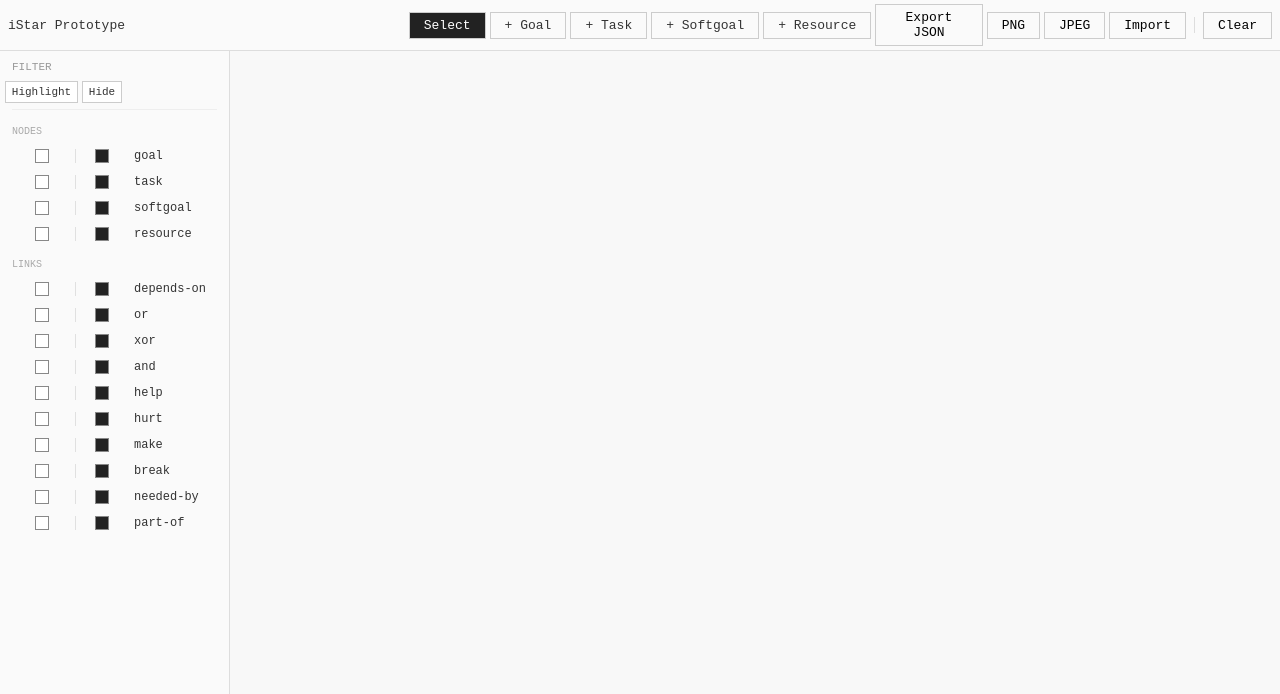
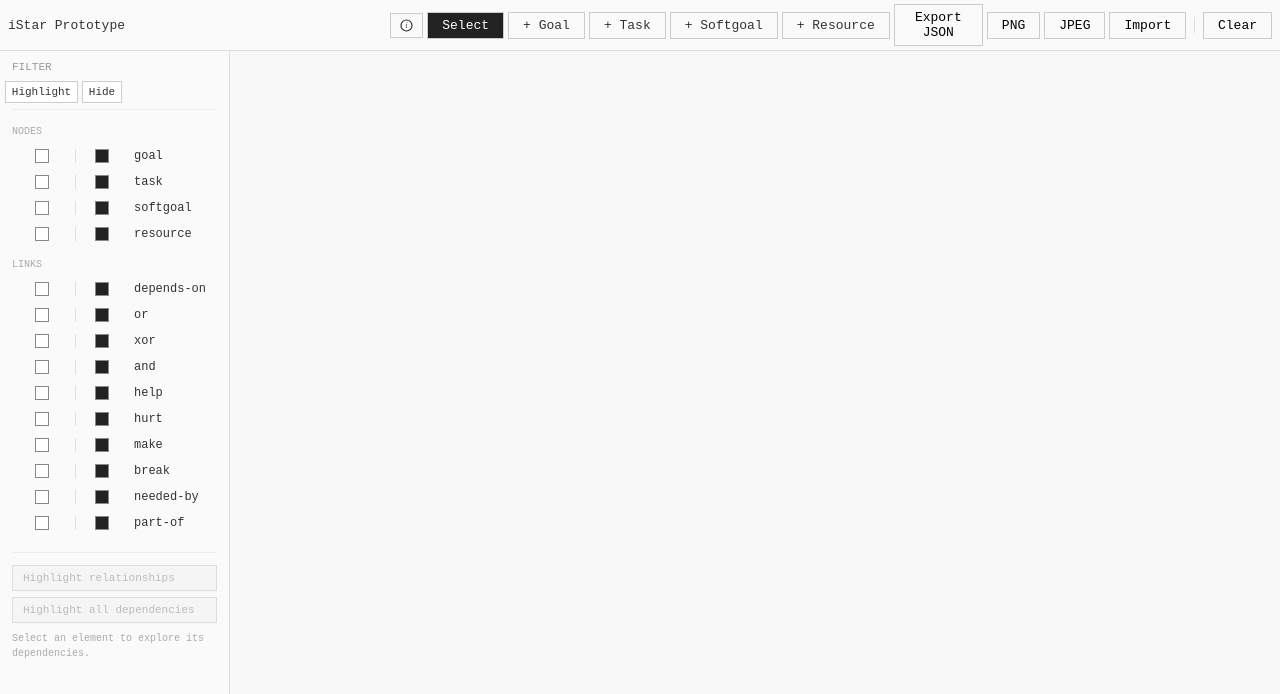
Before and after one commit to HansCastorpus/iStar-Prototype, a React (Vite) app in the folder iStar Prototype/: page / in a window 1280 px wide. Shown: the top 694 px of the page. Built offline with nearby package versions, Linux system fonts and the light colour scheme.

Commit message:
Highlight relations

```diff
--- a/iStar Prototype/src/components/Canvas.jsx
+++ b/iStar Prototype/src/components/Canvas.jsx
@@ -69,9 +69,8 @@ export default function Canvas() {
 
     if (modeRef.current.startsWith('add-')) {
       addNode(modeRef.current.replace('add-', ''), world.x, world.y)
-    } else if (modeRef.current === 'connect') {
+    } else {
       clearConnect()
-    } else {
       deselect()
     }
   }
--- a/iStar Prototype/src/components/FilterPanel.jsx
+++ b/iStar Prototype/src/components/FilterPanel.jsx
@@ -13,6 +13,15 @@ export default function FilterPanel() {
   const toggleIsolateType   = useStore(s => s.toggleIsolateType)
   const toggleAllHighlight  = useStore(s => s.toggleAllHighlight)
   const toggleAllIsolate    = useStore(s => s.toggleAllIsolate)
+  const focusNodeId         = useStore(s => s.focusNodeId)
+  const focusDeep           = useStore(s => s.focusDeep)
+  const setFocusNode        = useStore(s => s.setFocusNode)
+  const selectedId          = useStore(s => s.selectedId)
+  const selectedType        = useStore(s => s.selectedType)
+
+  const canFocus       = selectedType === 'node' && !!selectedId
+  const isDirectActive = !!focusNodeId && focusNodeId === selectedId && !focusDeep
+  const isDeepActive   = !!focusNodeId && focusNodeId === selectedId && focusDeep
 
   return (
     <div style={{
@@ -47,6 +56,31 @@ export default function FilterPanel() {
       <Section label="Links" types={LINK_TYPES}
         highlightTypes={highlightTypes} isolateTypes={isolateTypes}
         onToggleH={toggleHighlightType} onToggleI={toggleIsolateType} />
+
+      {/* Focus section */}
+      <div style={{ borderTop: '1px solid #eee', marginTop: 14, paddingTop: 12, display: 'flex', flexDirection: 'column', gap: 6 }}>
+        <button
+          onClick={() => canFocus && setFocusNode(selectedId, false)}
+          style={focusBtnStyle(isDirectActive, canFocus)}
+        >
+          {isDirectActive ? 'Clear focus' : 'Highlight relationships'}
+        </button>
+        <button
+          onClick={() => canFocus && setFocusNode(selectedId, true)}
+          style={focusBtnStyle(isDeepActive, canFocus)}
+        >
+          {isDeepActive ? 'Clear focus' : 'Highlight all dependencies'}
+        </button>
+        <div style={{ fontSize: 10, color: '#aaa', fontFamily: 'monospace', marginTop: 2, lineHeight: 1.5 }}>
+          {!canFocus
+            ? 'Select an element to explore its dependencies.'
+            : isDeepActive
+            ? 'Showing full upstream dependency chain.'
+            : isDirectActive
+            ? 'Showing direct dependencies only.'
+            : 'Highlight direct or all upstream dependencies of the selected element.'}
+        </div>
+      </div>
     </div>
   )
 }
@@ -108,3 +142,15 @@ const colBtn = {
   color: '#333',
   textAlign: 'center',
 }
+
+const focusBtnStyle = (active, enabled) => ({
+  width: '100%',
+  background: active ? '#222' : enabled ? 'white' : '#f5f5f5',
+  color: active ? 'white' : enabled ? '#333' : '#bbb',
+  border: `1px solid ${active ? '#222' : enabled ? '#bbb' : '#ddd'}`,
+  padding: '6px 10px',
+  cursor: enabled ? 'pointer' : 'default',
+  fontSize: 11,
+  fontFamily: 'monospace',
+  textAlign: 'left',
+})
--- a/iStar Prototype/src/components/Link.jsx
+++ b/iStar Prototype/src/components/Link.jsx
@@ -2,6 +2,21 @@ import { useRef, useState } from 'react'
 import useStore from '../store/useStore.js'
 import { useZoom } from '../contexts/ZoomContext.jsx'
 import { pointsToPath, getPointAtT, projectOntoPath } from '../utils/routing.js'
+
+function transitiveSourceSet(links, startId) {
+  const visited = new Set([startId])
+  const queue = [startId]
+  while (queue.length > 0) {
+    const cur = queue.shift()
+    for (const l of Object.values(links)) {
+      if (l.targetId === cur && !visited.has(l.sourceId)) {
+        visited.add(l.sourceId)
+        queue.push(l.sourceId)
+      }
+    }
+  }
+  return visited
+}
 
 const PAD_X = 10
 const PAD_Y = 3
@@ -24,14 +39,16 @@ const TRIM_NEEDED   = ARROW_H + ICON_GAP + ICON_R + ARROW_H / 2 - ICON_STUB  //
 const SOURCE_DECORATED = new Set(['depends-on'])
 
 const HIGHLIGHT_STYLES = {
-  hurt:       { color: '#EE3131', sw: 8 },
-  break:      { color: '#EE3131', sw: 8 },
-  help:       { color: '#457DF5', sw: 8 },
-  make:       { color: '#457DF5', sw: 8 },
+  hurt:         { color: '#EE3131', sw: 8 },
+  break:        { color: '#EE3131', sw: 8 },
+  help:         { color: '#457DF5', sw: 8 },
+  make:         { color: '#457DF5', sw: 8 },
   'needed-by':  { color: '#555',    sw: 4, dash: '8 4' },
   'depends-on': { color: '#555752', sw: 4 },
   'or':         { color: '#F8B331', sw: 4 },
+  'xor':        { color: '#E07000', sw: 4 },
   'and':        { color: '#21755D', sw: 4 },
+  'part-of':    { color: '#9333EA', sw: 4 },
 }
 
 // Direction + tip at the TARGET end (last segment).
@@ -231,8 +248,24 @@ export default function Link({ link, points, andBar }) {
   const { transformRef } = useZoom()
   const highlightTypes = useStore(s => s.highlightTypes)
   const isolateTypes   = useStore(s => s.isolateTypes)
+  const focusNodeId    = useStore(s => s.focusNodeId)
 
-  const isHidden = !isolateTypes.includes(link.type)
+  const isHidden   = !isolateTypes.includes(link.type)
+  const isFocused = useStore(s => {
+    if (!s.focusNodeId) return false
+    if (s.focusDeep) {
+      const set = transitiveSourceSet(s.links, s.focusNodeId)
+      return set.has(link.sourceId) && set.has(link.targetId)
+    }
+    if (link.targetId === s.focusNodeId) return true
+    const sources = new Set(
+      Object.values(s.links)
+        .filter(l => l.targetId === s.focusNodeId)
+        .map(l => l.sourceId)
+    )
+    return sources.has(link.sourceId) && sources.has(link.targetId)
+  })
+  const isDimmed = !!focusNodeId && !isFocused
 
   if (!points || points.length < 2) return null
 
@@ -254,11 +287,11 @@ export default function Link({ link, points, andBar }) {
   const d          = pointsToPath(trimmed)
   const t          = link.labelT ?? 0.5
   const pos        = getPointAtT(points, t)
-  const isSelected      = selectedId === link.id
-  const isFilterActive  = highlightTypes.length > 0 && highlightTypes.includes(link.type)
-  const hlStyle         = isFilterActive ? HIGHLIGHT_STYLES[link.type] : null
-  const color           = hlStyle?.color ?? (isSelected ? '#0070f3' : '#555')
-  const sw              = hlStyle?.sw    ?? (isSelected ? 2 : 1.5)
+  const isSelected     = selectedId === link.id
+  const isFilterActive = (highlightTypes.length > 0 && highlightTypes.includes(link.type)) || isFocused
+  const hlStyle        = isFilterActive ? HIGHLIGHT_STYLES[link.type] : null
+  const color          = hlStyle?.color ?? (isSelected ? '#0070f3' : '#555')
+  const sw             = hlStyle?.sw    ?? (isSelected ? 2 : 1.5)
 
   const clientToWorld = (cx, cy) => {
     const rect = labelRef.current.ownerSVGElement.getBoundingClientRect()
@@ -311,7 +344,7 @@ export default function Link({ link, points, andBar }) {
   return (
     <g onKeyDown={handleKeyDown} tabIndex={0} style={{
       outline: 'none',
-      opacity: isHidden ? 0 : 1,
+      opacity: isHidden ? 0 : isDimmed ? 0.12 : 1,
       pointerEvents: isHidden ? 'none' : undefined,
     }}>
       {/* Wide invisible hit area */}
--- a/iStar Prototype/src/components/Node.jsx
+++ b/iStar Prototype/src/components/Node.jsx
@@ -1,6 +1,21 @@
 import { useRef } from 'react'
 import useStore from '../store/useStore.js'
 import { wrapLabel, NODE_LINE_H, NODE_BADGE_H, NODE_PAD_X, GOAL_PAD_X } from '../utils/grid.js'
+
+function transitiveSourceSet(links, startId) {
+  const visited = new Set([startId])
+  const queue = [startId]
+  while (queue.length > 0) {
+    const cur = queue.shift()
+    for (const l of Object.values(links)) {
+      if (l.targetId === cur && !visited.has(l.sourceId)) {
+        visited.add(l.sourceId)
+        queue.push(l.sourceId)
+      }
+    }
+  }
+  return visited
+}
 
 const BADGE_CHAR_W = 7.5
 const BADGE_PAD_X = 7
@@ -39,8 +54,23 @@ export default function Node({ node }) {
   const isHidden       = !isolateTypes.includes(node.type)
   const isHighlighted  = highlightActive && highlightTypes.includes(node.type)
 
+  // 'none' | 'focus' (the selected node) | 'connected' (in dependency set) | 'dimmed'
+  const focusStatus = useStore(s => {
+    if (!s.focusNodeId) return 'none'
+    if (node.id === s.focusNodeId) return 'focus'
+    if (s.focusDeep) {
+      const set = transitiveSourceSet(s.links, s.focusNodeId)
+      return set.has(node.id) ? 'connected' : 'dimmed'
+    }
+    const connected = Object.values(s.links).some(
+      l => l.sourceId === node.id && l.targetId === s.focusNodeId
+    )
+    return connected ? 'connected' : 'dimmed'
+  })
+
   const HIGHLIGHT_FILLS = { goal: '#d0cabf', task: '#A2BBD9', softgoal: '#e2dfd5', resource: '#AFD2AF' }
-  const hlFill = isHighlighted ? (HIGHLIGHT_FILLS[node.type] ?? 'white') : 'white'
+  const isFillHighlighted = isHighlighted || focusStatus === 'focus' || focusStatus === 'connected'
+  const hlFill = isFillHighlighted ? (HIGHLIGHT_FILLS[node.type] ?? 'white') : 'white'
 
   const clientToWorld = (cx, cy) => {
     const pt = gRef.current.ownerSVGElement.createSVGPoint()
@@ -142,7 +172,7 @@ export default function Node({ node }) {
       transform={`translate(${node.x},${node.y})`}
       style={{
         cursor: 'move', touchAction: 'none',
-        opacity: isHidden ? 0 : 1,
+        opacity: isHidden ? 0 : focusStatus === 'dimmed' ? 0.15 : 1,
         pointerEvents: isHidden ? 'none' : undefined,
       }}
       onPointerDown={onPointerDown}
--- a/iStar Prototype/src/components/PropertyPopover.jsx
+++ b/iStar Prototype/src/components/PropertyPopover.jsx
@@ -12,7 +12,7 @@ const LINK_TYPES = [
 
 export default function PropertyPopover() {
   const { selectedId, selectedType, nodes, links, actors,
-    updateNode, updateLink, deleteNode, deleteLink, reverseLink, ensureActor } = useStore()
+    updateNode, updateLink, deleteNode, deleteLink, reverseLink, ensureActor, deselect } = useStore()
   const selectedIds = useStore(s => s.selectedIds)
   const { transform } = useZoom()
   const [confirmDelete, setConfirmDelete] = useState(false)
@@ -89,9 +89,10 @@ export default function PropertyPopover() {
   const node = nodes[selectedId]
   if (!node) return null
 
+  const GAP = 20
   const { x: sx, y: sy } = worldToScreen(
     node.x + node.width / 2,
-    node.y + node.height + 8,
+    node.y,
     transform,
   )
 
@@ -118,9 +119,15 @@ export default function PropertyPopover() {
 
   return (
     <div style={{
-      ...popoverStyle(sx - 250, sy - 250),
-      transform: 'translateX(-50%)',
+      ...popoverStyle(sx - GAP, sy - GAP),
+      transform: 'translate(-100%, -100%)',
+      paddingTop: 20,
     }}>
+      <button onClick={deselect} style={closeBtnStyle}>×</button>
+      <svg style={{ position: 'absolute', bottom: 0, right: 0, width: 0, height: 0, overflow: 'visible', pointerEvents: 'none' }}>
+        <line x1={0} y1={0} x2={GAP} y2={GAP} stroke="#bbb" strokeWidth={1} />
+        <circle cx={GAP} cy={GAP} r={2} fill="#aaa" />
+      </svg>
       <label style={labelStyle}>label</label>
       <input
         autoFocus
@@ -191,6 +198,19 @@ const inputStyle = {
   width: '100%',
 }
 
+const closeBtnStyle = {
+  position: 'absolute',
+  top: 4,
+  right: 6,
+  background: 'none',
+  border: 'none',
+  cursor: 'pointer',
+  fontSize: 13,
+  color: '#999',
+  lineHeight: 1,
+  padding: 0,
+}
+
 const btnStyle = (color) => ({
   background: 'none',
   border: `1px solid ${color}`,
--- a/iStar Prototype/src/components/Toolbar.jsx
+++ b/iStar Prototype/src/components/Toolbar.jsx
@@ -9,29 +9,65 @@ const MODES = [
   { id: 'add-resource',   label: '+ Resource' },
 ]
 
+function GoalShape() {
+  return (
+    <svg width="24" height="14" viewBox="0 0 24 14" style={{ display: 'inline', verticalAlign: 'middle', margin: '0 2px' }}>
+      <rect x="0.5" y="0.5" width="23" height="13" rx="6.5" fill="white" stroke="#333" strokeWidth="1"/>
+    </svg>
+  )
+}
+
+function ArrowIcon() {
+  return (
+    <svg width="24" height="14" viewBox="0 0 24 14" style={{ display: 'inline', verticalAlign: 'middle', margin: '0 2px' }}>
+      <line x1="2" y1="7" x2="17" y2="7" stroke="#333" strokeWidth="1.2"/>
+      <polygon points="17,4 22,7 17,10" fill="#333"/>
+    </svg>
+  )
+}
+
+function TagIcon() {
+  return (
+    <svg width="32" height="14" viewBox="0 0 32 14" style={{ display: 'inline', verticalAlign: 'middle', margin: '0 2px' }}>
+      <rect x="0.5" y="0.5" width="31" height="13" rx="6.5" fill="white" stroke="#333" strokeWidth="1"/>
+      <text x="16" y="7.5" textAnchor="middle" dominantBaseline="middle" fontSize="7" fontFamily="sans-serif" fill="#333">AND</text>
+    </svg>
+  )
+}
+
+const STEPS = [
+  <>Add intentional elements <GoalShape /> by clicking the + buttons.</>,
+  <>Add information from the popup that appears. You can also modify the type of the element <GoalShape /> by clicking on the element <GoalShape />.</>,
+  <>Select two intentional elements <GoalShape /> to choose the link <ArrowIcon /> that defines their relationship. The order of the selection defines the direction of the link <ArrowIcon />. You can change the link's type and direction by clicking on the link <ArrowIcon />.</>,
+  <>For the links <ArrowIcon />, the path is created along an octilinear grid.</>,
+  <>You can slide the information tags <TagIcon /> on the link to improve readability.</>,
+]
+
 export default function Toolbar() {
   const { mode, setMode, exportDiagram, importDiagram, clearDiagram, exportAsImage } = useStore()
-  const fileRef = useRef(null)
-  const [armed, setArmed] = useState(false)
+  const fileRef  = useRef(null)
+  const helpRef  = useRef(null)
   const timerRef = useRef(null)
+  const [armed,    setArmed]    = useState(false)
+  const [helpOpen, setHelpOpen] = useState(false)
 
   const armClear = () => {
     setArmed(true)
     timerRef.current = setTimeout(() => setArmed(false), 4000)
   }
-
-  const cancelClear = () => {
-    clearTimeout(timerRef.current)
-    setArmed(false)
-  }
-
-  const confirmClear = () => {
-    clearTimeout(timerRef.current)
-    setArmed(false)
-    clearDiagram()
-  }
+  const cancelClear = () => { clearTimeout(timerRef.current); setArmed(false) }
+  const confirmClear = () => { clearTimeout(timerRef.current); setArmed(false); clearDiagram() }
 
   useEffect(() => () => clearTimeout(timerRef.current), [])
+
+  useEffect(() => {
+    if (!helpOpen) return
+    const handler = (e) => {
+      if (helpRef.current && !helpRef.current.contains(e.target)) setHelpOpen(false)
+    }
+    document.addEventListener('mousedown', handler)
+    return () => document.removeEventListener('mousedown', handler)
+  }, [helpOpen])
 
   const handleImport = (e) => {
     const file = e.target.files[0]
@@ -58,7 +94,68 @@ export default function Toolbar() {
       </div>
 
       {/* Centered mode buttons */}
-      <div style={{ display: 'flex', gap: 4 }}>
+      <div style={{ display: 'flex', gap: 4, alignItems: 'center' }}>
+
+        {/* Help button */}
+        <div ref={helpRef} style={{ position: 'relative' }}>
+          <button
+            onClick={() => setHelpOpen(v => !v)}
+            style={{
+              background: helpOpen ? '#222' : 'none',
+              color: helpOpen ? '#fff' : '#333',
+              border: '1px solid #ccc',
+              padding: '5px 9px',
+              cursor: 'pointer',
+              display: 'flex',
+              alignItems: 'center',
+              justifyContent: 'center',
+            }}
+          >
+            <svg width="13" height="13" viewBox="0 0 13 13" fill="none">
+              <circle cx="6.5" cy="6.5" r="5.5" stroke="currentColor" strokeWidth="1.2"/>
+              <text x="6.5" y="7" textAnchor="middle" dominantBaseline="middle"
+                fontSize="7.5" fontFamily="serif" fontStyle="italic" fill="currentColor">i</text>
+            </svg>
+          </button>
+
+          {helpOpen && (
+            <div style={{
+              position: 'absolute',
+              top: 'calc(100% + 6px)',
+              left: 0,
+              background: 'white',
+              border: '1px solid #ccc',
+              padding: '14px 18px',
+              paddingTop: 10,
+              zIndex: 300,
+              width: 380,
+              fontFamily: 'monospace',
+              fontSize: 12,
+              color: '#333',
+              lineHeight: 1.7,
+            }}>
+              <button
+                onClick={() => setHelpOpen(false)}
+                style={{
+                  position: 'absolute',
+                  top: 6,
+                  right: 8,
+                  background: 'none',
+                  border: 'none',
+                  cursor: 'pointer',
+                  fontSize: 14,
+                  color: '#999',
+                  lineHeight: 1,
+                  padding: '2px 4px',
+                }}
+              >×</button>
+              <ol style={{ margin: 0, paddingLeft: 20, display: 'flex', flexDirection: 'column', gap: 10 }}>
+                {STEPS.map((step, i) => <li key={i}>{step}</li>)}
+              </ol>
+            </div>
+          )}
+        </div>
+
         {MODES.map(({ id, label }) => (
           <button
             key={id}
--- a/iStar Prototype/src/store/useStore.js
+++ b/iStar Prototype/src/store/useStore.js
@@ -94,6 +94,8 @@ const useStore = create((set, get) => ({
   // ── Filter ───────────────────────────────────────────────────────────────────
   highlightTypes: [],              // types currently highlighted; empty = mode off
   isolateTypes:   [...ALL_TYPES],  // types currently isolated;   empty = mode off
+  focusNodeId:    null,            // when set, dims all links not connected to this node
+  focusDeep:      false,           // when true, use transitive closure instead of direct links only
 
   toggleHighlightType: (type) => set(s => {
     const has = s.highlightTypes.includes(type)
@@ -114,13 +116,18 @@ const useStore = create((set, get) => ({
     isolateTypes: s.isolateTypes.length === ALL_TYPES.length ? [] : [...ALL_TYPES],
   })),
 
+  setFocusNode: (id, deep = false) => set(s => {
+    const same = s.focusNodeId === id && s.focusDeep === deep
+    return { focusNodeId: same ? null : id, focusDeep: same ? false : deep }
+  }),
+
   // ── Mode ─────────────────────────────────────────────────────────────────────
   setMode: (mode) => set({ mode, connectSource: null, pendingLink: null }),
   setDraggingNode: (id) => set({ draggingNodeId: id }),
 
   // ── Selection ────────────────────────────────────────────────────────────────
   select: (id, type) => set({ selectedId: id, selectedType: type, selectedIds: [] }),
-  deselect: () => set({ selectedId: null, selectedType: null, selectedIds: [] }),
+  deselect: () => set({ selectedId: null, selectedType: null, selectedIds: [], focusNodeId: null, focusDeep: false }),
 
   addToSelection: (id) => set(s => {
     const has = s.selectedIds.includes(id)
@@ -411,7 +418,7 @@ const useStore = create((set, get) => ({
   clearDiagram: () => set({
     actors: {}, nodes: {}, links: {},
     selectedId: null, selectedType: null, selectedIds: [],
-    connectSource: null, pendingLink: null, mode: 'select',
+    connectSource: null, pendingLink: null, mode: 'select', focusNodeId: null, focusDeep: false,
   }),
 
   importDiagram: (json) => {
```
